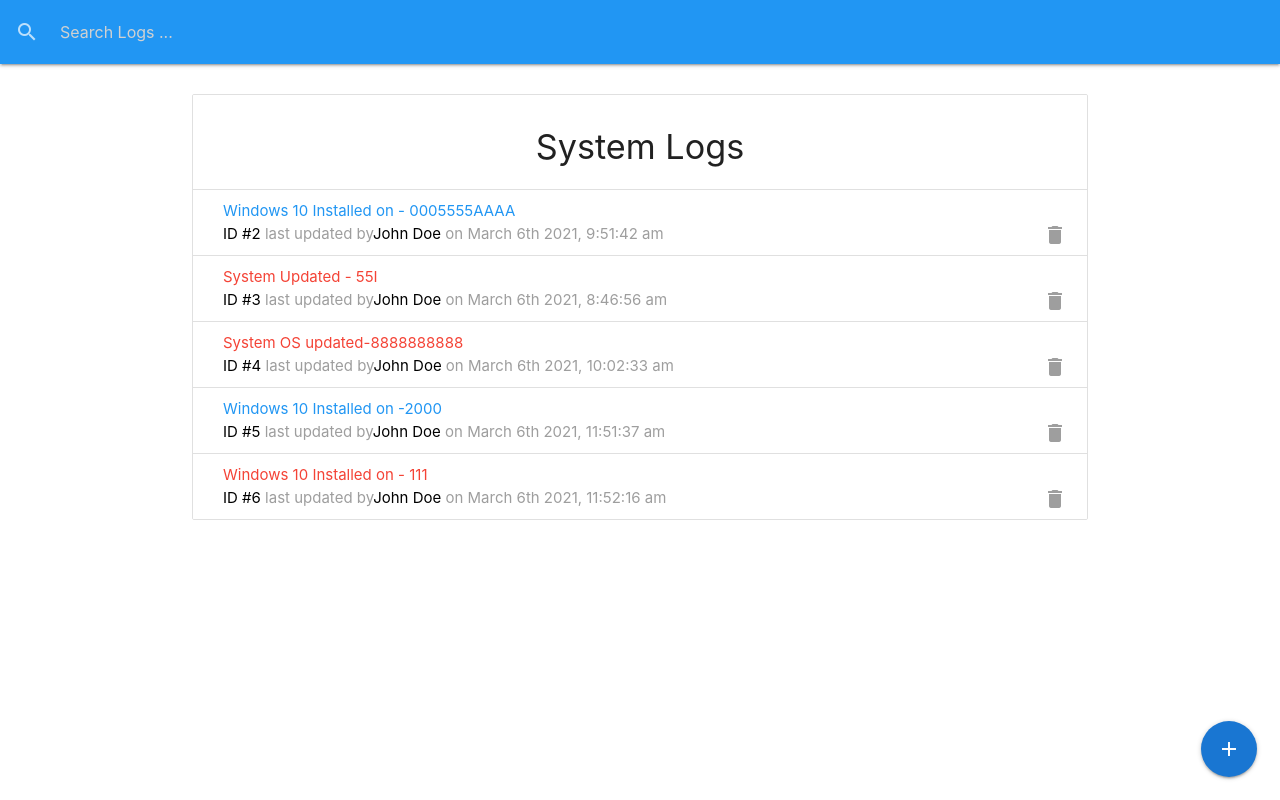
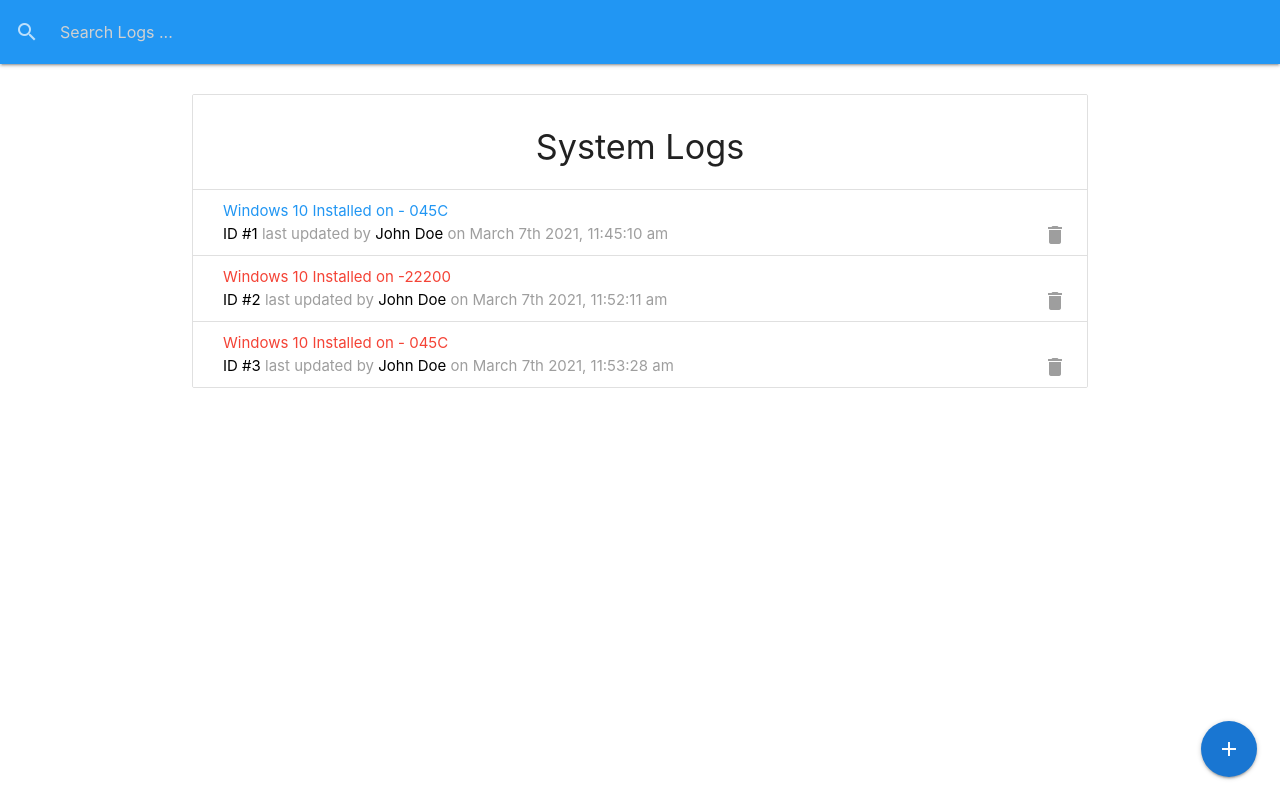
Before and after one commit to AravindMurgan/IT-Logger-Application, a React (Create React App) app: page / in a window 1280 px wide. Built offline with nearby package versions, Linux system fonts and the light colour scheme; data requests are answered from the project's data file.

Commit message:
still bugs

```diff
--- a/db.json
+++ b/db.json
@@ -1,39 +1,25 @@
 {
   "logs": [
     {
-      "id": 2,
-      "message": "Windows 10 Installed on - 0005555AAAA",
+      "message": "Windows 10 Installed on - 045C",
       "attention": false,
-      "tech": "John Doe",
-      "date": "2021-03-06T09:51:42.068Z"
+      "tech": " John Doe",
+      "date": "2021-03-07T11:45:10.408Z",
+      "id": 1
     },
     {
-      "message": "System Updated - 55I",
+      "message": "Windows 10 Installed on -22200",
       "attention": true,
-      "tech": "John Doe",
-      "date": "2021-03-06T08:46:56.268Z",
-      "id": 3
+      "tech": " John Doe",
+      "date": "2021-03-07T11:52:11.760Z",
+      "id": 2
     },
     {
-      "id": 4,
-      "message": "System OS updated-8888888888",
+      "message": "Windows 10 Installed on - 045C",
       "attention": true,
-      "tech": "John Doe",
-      "date": "2021-03-06T10:02:33.189Z"
-    },
-    {
-      "message": "Windows 10 Installed on -2000",
-      "attention": false,
-      "tech": "John Doe",
-      "date": "2021-03-06T11:51:37.302Z",
-      "id": 5
-    },
-    {
-      "message": "Windows 10 Installed on - 111",
-      "attention": true,
-      "tech": "John Doe",
-      "date": "2021-03-06T11:52:16.204Z",
-      "id": 6
+      "tech": " John Doe",
+      "date": "2021-03-07T11:53:28.568Z",
+      "id": 3
     }
   ],
   "techs": [
@@ -47,6 +33,5 @@
       "firstName": "Sam",
       "lastName": "Smith"
     }
-
   ]
 }
--- a/src/actions/techActions.js
+++ b/src/actions/techActions.js
@@ -7,7 +7,6 @@
 
 		const res = await fetch('/techs');
 		const data = await res.json();
-		console.log(data);
 		dispatch({
 			type: GET_TECHS,
 			payload: data,
--- a/src/components/logs/AddLogModal.js
+++ b/src/components/logs/AddLogModal.js
@@ -3,9 +3,9 @@
 import { connect } from 'react-redux';
 import { addLogs } from '../../actions/logAction';
 import SelectTechOption from '../techs/SelectTechOption';
+import PropTypes from 'prop-types';
 
 const AddLogModal = ({ addLogs }) => {
-	console.log('addlog modal rendered');
 	const [message, setMessage] = useState('');
 	const [attention, setAttention] = useState(false);
 	const [tech, setTech] = useState('');
@@ -18,7 +18,7 @@
 				message,
 				attention,
 				tech,
-				date: new Date(),
+				date: new Date()
 			};
 
 			addLogs(newLog);
@@ -60,7 +60,9 @@
 						>
 							<option value='' disabled>
 								Select Techinician
+
 							</option>
+							<option value="plus -sign">plussign</option>
 							<SelectTechOption />
 						</select>
 					</div>
@@ -97,4 +99,8 @@
 	);
 };
 
+AddLogModal.propTypes = {
+	addLog: PropTypes.func.isRequired
+};
+
 export default connect(null, { addLogs })(AddLogModal);
--- a/src/components/logs/EditLogModal.js
+++ b/src/components/logs/EditLogModal.js
@@ -9,6 +9,14 @@
 	const [message, setMessage] = useState('');
 	const [attention, setAttention] = useState(false);
 	const [tech, setTech] = useState('');
+
+	useEffect(() => {
+		if (current) {
+			setMessage(current.message);
+			setAttention(current.attention);
+			setTech(current.tech);
+		}
+	}, [current]);
 
 	const onSubmit = () => {
 		if (message === '' || tech === '') {
@@ -25,14 +33,6 @@
 			M.toast({ html: `Edited by ${tech}` });
 		}
 	};
-
-	useEffect(() => {
-		if (current) {
-			setMessage(current.message);
-			setAttention(current.attention);
-
-		}
-	}, [current]);
 
 	return (
 		<div id='edit-log-modal' className='modal'>
@@ -60,6 +60,7 @@
 							<option value='' disabled>
 								Select Techinician
 							</option>
+
 							<SelectTechOption />
 						</select>
 					</div>
--- a/src/components/logs/Logs.js
+++ b/src/components/logs/Logs.js
@@ -6,9 +6,9 @@
 import { getLogs } from '../../actions/logAction';
 
 const Logs = ({ log: { logs, loading }, getLogs }) => {
+	console.log('logs render')
 	useEffect(() => {
-		getLogs();
-		console.log('rendered')
+		getLogs()
 		// eslint-disable-next-line
 	}, []);
 
--- a/src/components/techs/SelectTechOption.js
+++ b/src/components/techs/SelectTechOption.js
@@ -3,27 +3,28 @@
 import { connect } from 'react-redux';
 import { getTechs } from '../../actions/techActions';
 
-const SelectTechOption = ({ getTechs, tech: { techs, loading } }) => {
+const SelectTechOption = ({ getTechs, tech:{ techs,loading } }) => {
+	console.log(techs)
+    useEffect(()=>{
 
-    useEffect(()=>{
         getTechs();
         /// eslint-disable-next-line
-    },[])
+    },[getTechs])
 
-	return (
-		<div>
-			{!loading && techs !==null && techs.map((t) =>
-			<option value={` ${t.firstName} ${t.lastName}`} key={t.id}>
-				{t.firstName} {t.lastName}{' '}
-			</option>
-			)}
-		</div>
-	);
-};
+
+  return (
+    !loading &&
+    techs !== null &&
+    techs.map((t) => (
+      <option value={` ${t.firstName} ${t.lastName}`} key={t.id}>
+        {t.firstName} {t.lastName}{" "}
+      </option>
+    ))
+  )}
 
 SelectTechOption.propTypes = {
 	getTechs: PropTypes.func.isRequired,
-	tech: PropTypes.object.isRequired,
+	tech: PropTypes.object,
 };
 
 const mapStateToProps = (state) => ({
```
Also changed, not shown: src/dummy.js (added, +111 -0 lines).
